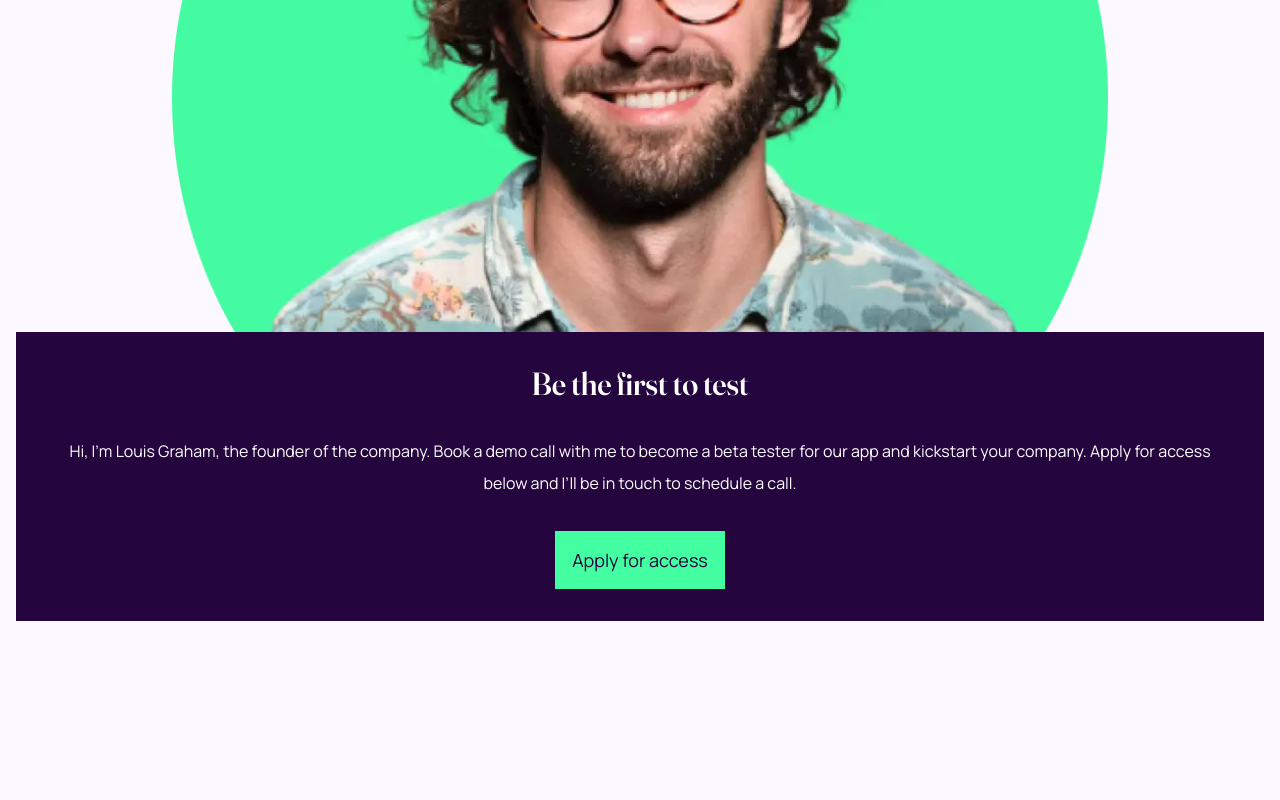
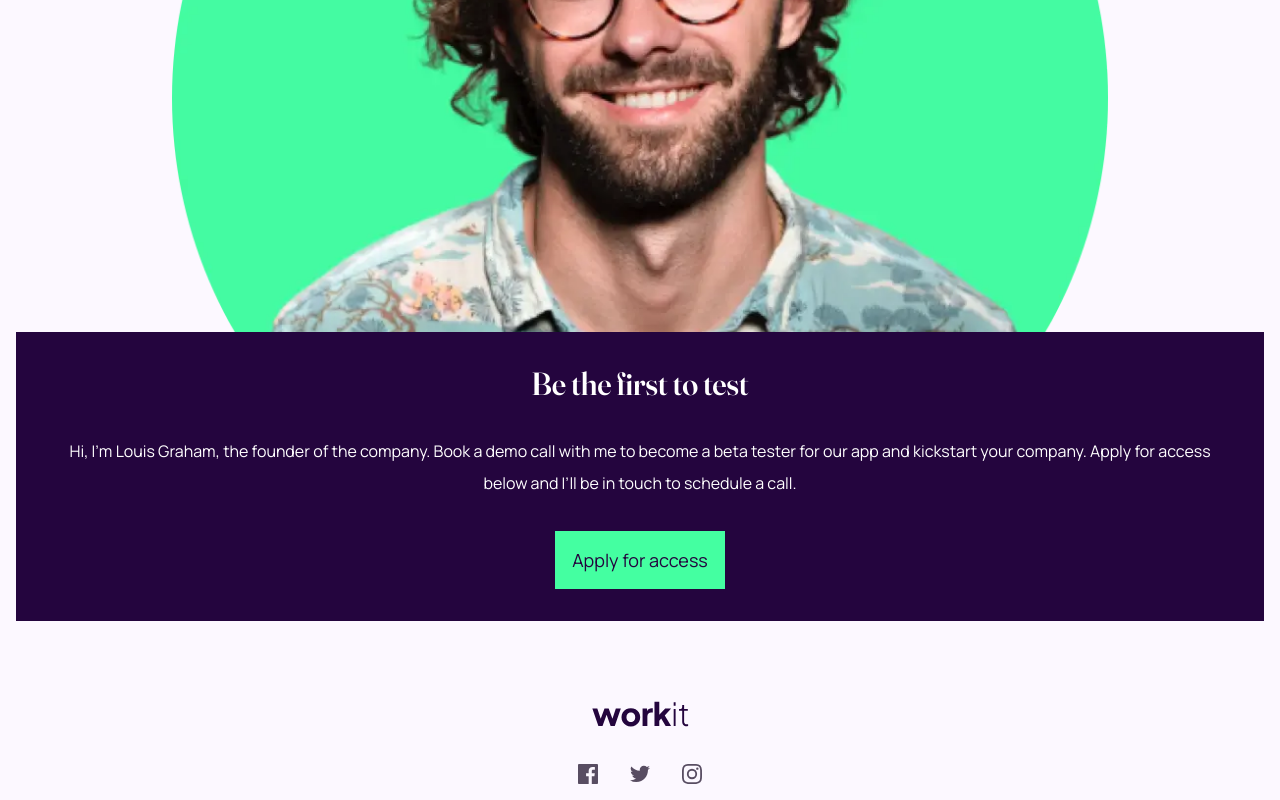
Before and after one commit to sandbrock/fem_workit-landing-page, a plain HTML site: page index.html in a window 1280 px wide. Shown: the part 1727-2527 px from the top of the page. Before the commit the page ends 2364 px from the top, so only its background shows below. Drawn offline with nearby package versions, Linux system fonts and the light colour scheme; files that its build step writes are made by us from their sources.

Commit message:
Finished footer styles

```diff
--- a/index.html
+++ b/index.html
@@ -72,14 +72,14 @@
     </section>
 </main>
 
-<!--<footer>-->
-<!--    <img src="images/logo-dark.svg" alt="logo">-->
-<!--    <div class="social-icons">-->
-<!--        <img src="images/icon-facebook.svg" alt="facebook logo">-->
-<!--        <img src="images/icon-twitter.svg" alt="twitter logo">-->
-<!--        <img src="images/icon-instagram.svg" alt="instagram logo">-->
-<!--    </div>-->
-<!--</footer>-->
+<div class="footer">
+    <img class="footer-logo" src="images/logo-dark.svg" alt="logo">
+    <div class="footer-social-icons">
+        <img src="images/icon-facebook.svg" alt="facebook logo">
+        <img src="images/icon-twitter.svg" alt="twitter logo">
+        <img src="images/icon-instagram.svg" alt="instagram logo">
+    </div>
+</div>
 
 </body>
 </html>
--- a/styles/_layout.scss
+++ b/styles/_layout.scss
@@ -163,3 +163,23 @@ h3 {
     }
   }
 }
+
+.footer {
+  margin-top: 3rem;
+  padding: 1rem;
+  text-align: center;
+
+  &-logo {
+    display: inline-block;
+  }
+
+  &-social-icons {
+    margin-top: 2rem;
+    display: flex;
+    justify-content: center;
+
+    img {
+      margin: 0 1rem;
+    }
+  }
+}
```
